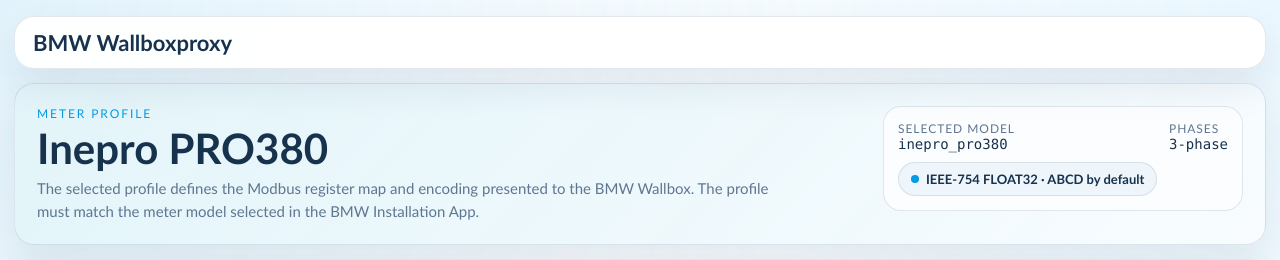
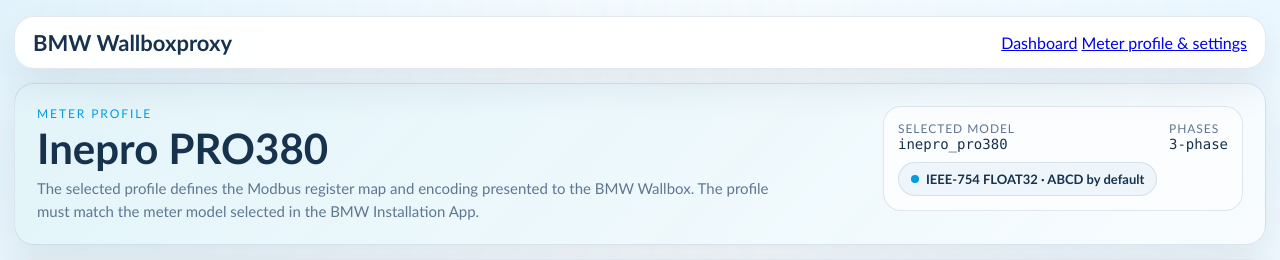
Before and after one commit to romulocintra/bmw_wallboxproxy, a Flask app: page /settings in a window 1280 px wide. Shown: the top 260 px of the page. Run offline with Flask 3, Linux system fonts and the light colour scheme; parts of the project's set-up code (start-up, migrations or seed data) failed here and were passed over.

Commit message:
feat: add settings navigation to web UI

```diff
--- a/bmw_wallboxproxy/templates/base.html
+++ b/bmw_wallboxproxy/templates/base.html
@@ -29,6 +29,10 @@
       <div class="topbar-brand">
         <div class="topbar-title">BMW Wallboxproxy</div>
       </div>
+      <nav class="topbar-nav" aria-label="Primary navigation">
+        <a href="{{ ingress_base_path }}"{% if active_page == 'dashboard' %} aria-current="page"{% endif %}>Dashboard</a>
+        <a href="{{ ingress_base_path }}settings"{% if active_page == 'settings' %} aria-current="page"{% endif %}>Meter profile &amp; settings</a>
+      </nav>
     </header>
 
     <main class="wrap">
```
